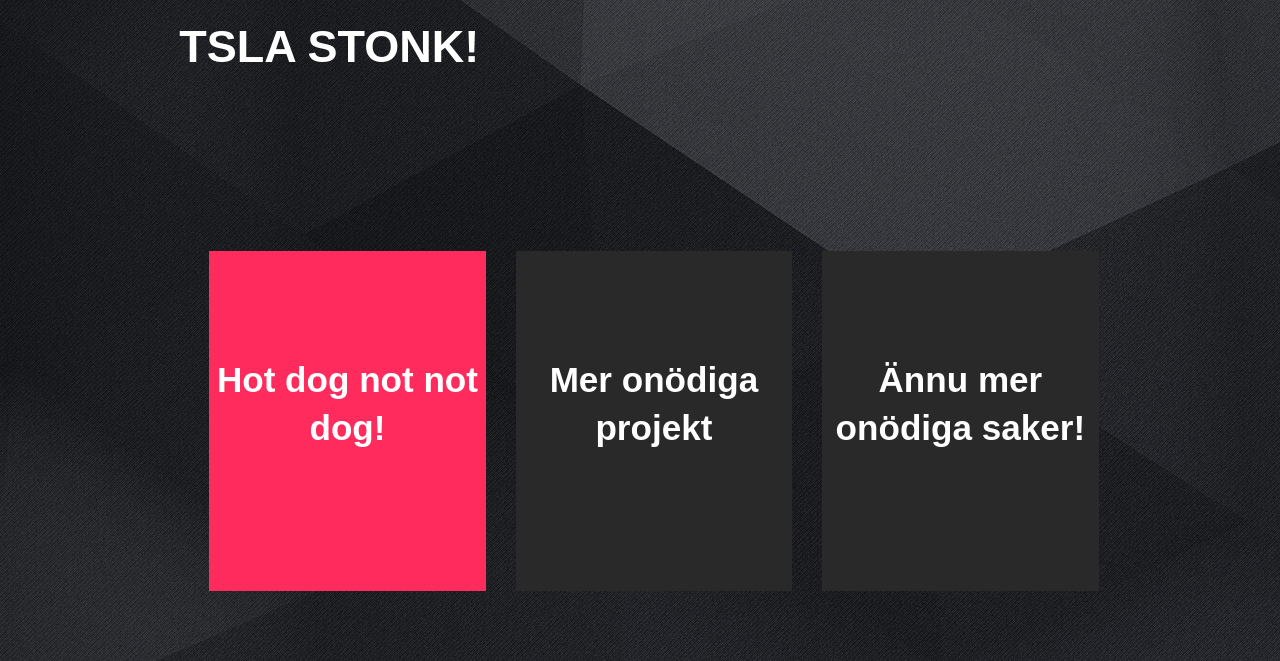
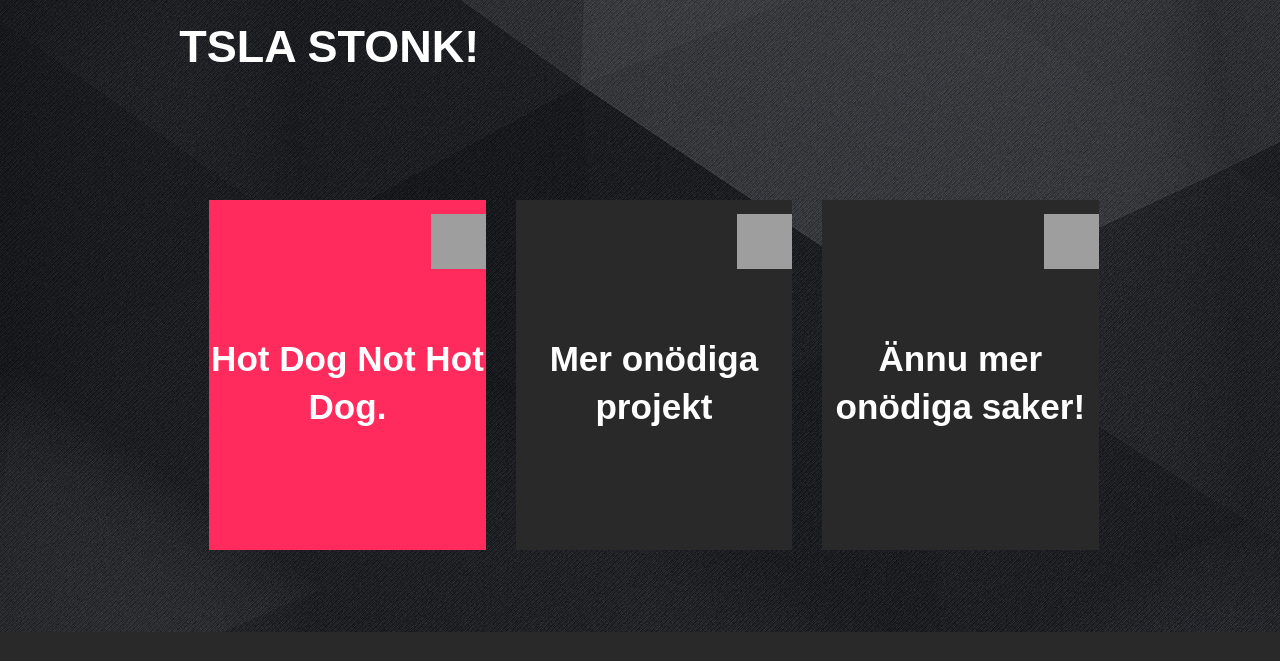
Before and after one commit to andreas-jansson/hemsida, a Flask app: page / in a window 1280 px wide. Shown: the part 168-829 px from the top of the page. After the commit the page ends 800 px from the top, so only its background shows below. Run offline with Flask 2, Linux system fonts and the light colour scheme; grey boxes are pictures that could not be loaded.

Commit message:
1st commit

```diff
--- a/run.py
+++ b/run.py
@@ -22,4 +22,4 @@ def sida2():
 
 
 if __name__ == "__main__":
-    app.run(host = '0.0.0.0', debug = True)
+    app.run(host = '0.0.0.0', debug = False)
--- a/static/css/style.css
+++ b/static/css/style.css
@@ -55,8 +55,8 @@ a:hover{
 }
 
 #boxes{
-   /* border:2px red solid;*/
-    margin-top:15%;
+   /*border:2px red solid;*/
+    margin-top:10%;
     relative:auto;
     min-width:500px;
 
@@ -66,12 +66,12 @@ a:hover{
  /*   border:2px blue solid; */
     float:left;
     width:30%;
-    height:200px;
+    height:350px;
     margin-left:30px;
     background-color:#ff2b5d;
     text-align:center;
     line-height:1.6em;
-    padding: 70px 0;
+
 
 
 }
@@ -80,11 +80,10 @@ a:hover{
    /* border:2px blue solid;*/
     float:left;
     width:30%;
-    height:200px;
+    height:350px;
     margin-left:30px;
     background-color:#292929;
     text-align:center;
-    padding: 70px 0;
     line-height:1.6em;
 
 
@@ -95,14 +94,52 @@ a:hover{
    /* border:2px blue solid;*/
     float:left;
     width:30%;
-    height:200px;
+    height:350px;
     margin-left:30px;
     background-color:#292929;
     text-align:center;
-    padding: 70px 0;
     line-height:1.6em;
 
 }
+
+.container-icon{
+   /* border:2px white dotted;*/
+    height:100px;
+}
+
+.icon-1{
+    float:right;
+    background-image:url('../images/hotdogfinal.png');
+    background-repeat:no-repeat;
+    width:55px;
+    height:55px;
+  /*  border:2px black dotted;*/
+    margin-top:5%;
+
+}
+
+.icon-2{
+    float:right;
+    background-image:url('../images/hotdogfinal.png');
+    background-repeat:no-repeat;
+    width:55px;
+    height:55px;
+  /*  border:2px black dotted;*/
+    margin-top:5%;
+
+}
+
+.icon-3{
+    float:right;
+    background-image:url('../images/hotdogfinal.png');
+    background-repeat:no-repeat;
+    width:55px;
+    height:55px;
+  /*  border:2px black dotted;*/
+    margin-top:5%;
+
+}
+
 
 @media(max-width:600px){
     #boxes{
--- a/templates/home.html
+++ b/templates/home.html
@@ -26,16 +26,25 @@
             <div class="container">
                 <a href="https://github.com/andreas-jansson/hotdog-nothotdog">
                 <div class="box-1">
-                    <h1>Hot dog not not dog!</h1>
+                    <div class="container-icon">
+                        <div class="icon-1"></div>
+                    </div>
+                    <h1>Hot Dog Not Hot Dog.</h1>
                 </div>
                 </a>
                 <a href="https://www.youtube.com">
                 <div class="box-2">
+                        <div class="container-icon">
+                            <div class="icon-2"></div>
+                       </div>
                     <h1>Mer onödiga projekt</h1>
                 </div>
                 </a>
                 <a href="https://vadfanskajaglagatillmiddag.nu/">
                 <div class="box-3">
+                    <div class="container-icon">
+                        <div class="icon-3"></div>
+                    </div>
                     <h1>Ännu mer onödiga saker!</h1>
                 </div>
                 </a>
```
